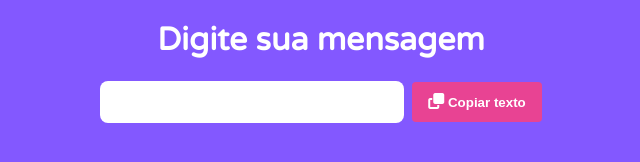
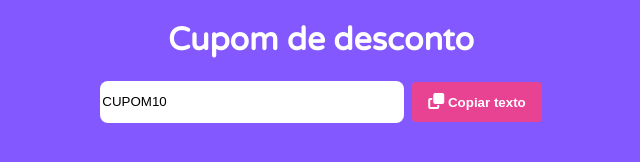
Before and after one commit to wagstalos/copy-text-js, a plain HTML site: page index.html in a window 1280 px wide. Shown: the whole page, without its empty margins (319-959 px from the left). Drawn offline with Linux system fonts and the light colour scheme.

Commit message:
cupom text

```diff
--- a/index.html
+++ b/index.html
@@ -14,10 +14,10 @@
 
 <body>
     <div>
-        <h1>Digite sua mensagem</h1>
+        <h1>Cupom de desconto</h1>
         <div class="input__container">
             <div class="input_container--inner">
-                <input id="texto" type="text">
+                <input id="texto" type="text" value="CUPOM10">
                 <button id='btn__clean' onclick="clean()"><i class="fa-solid fa-xmark"></i>
                 </button>
             </div>
```
